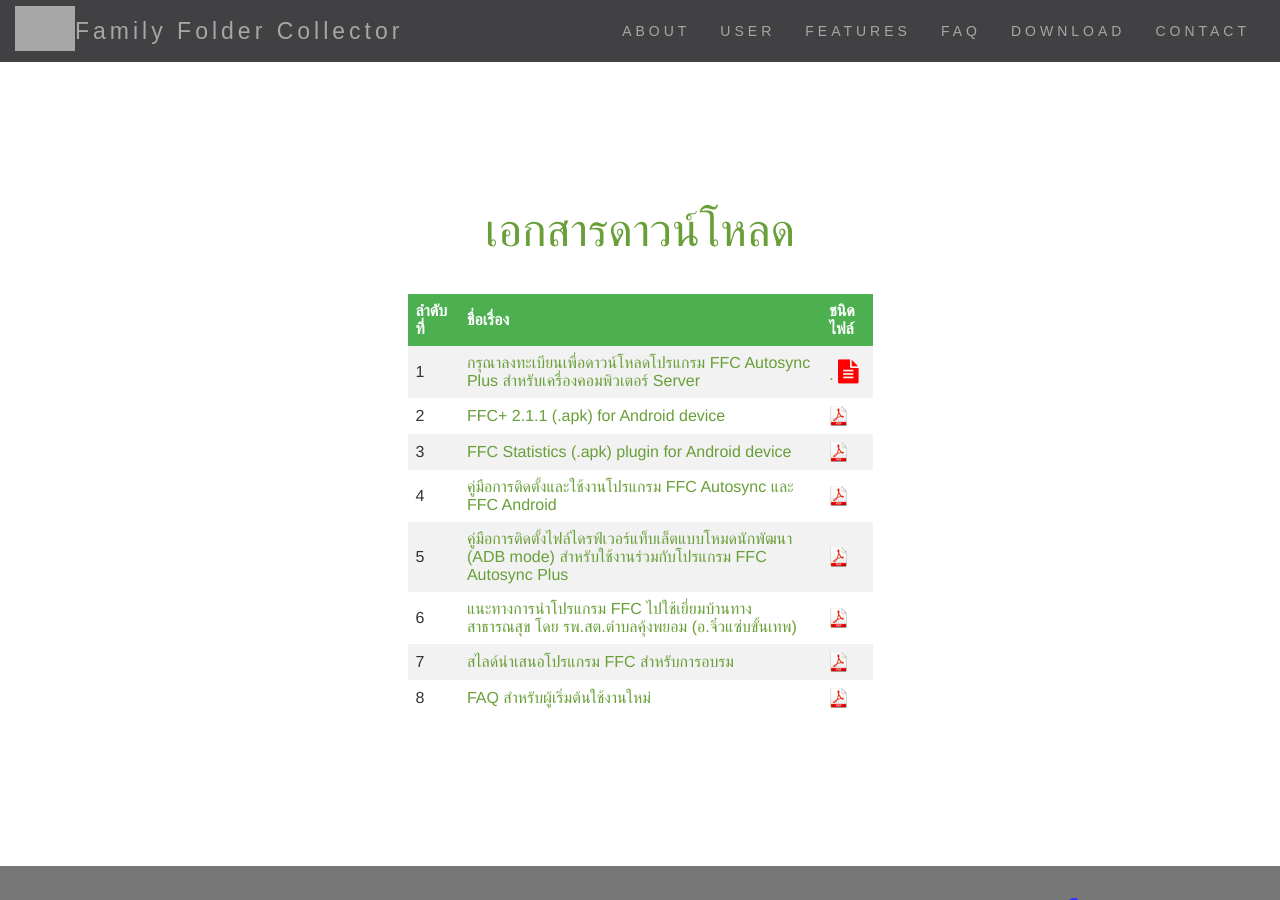
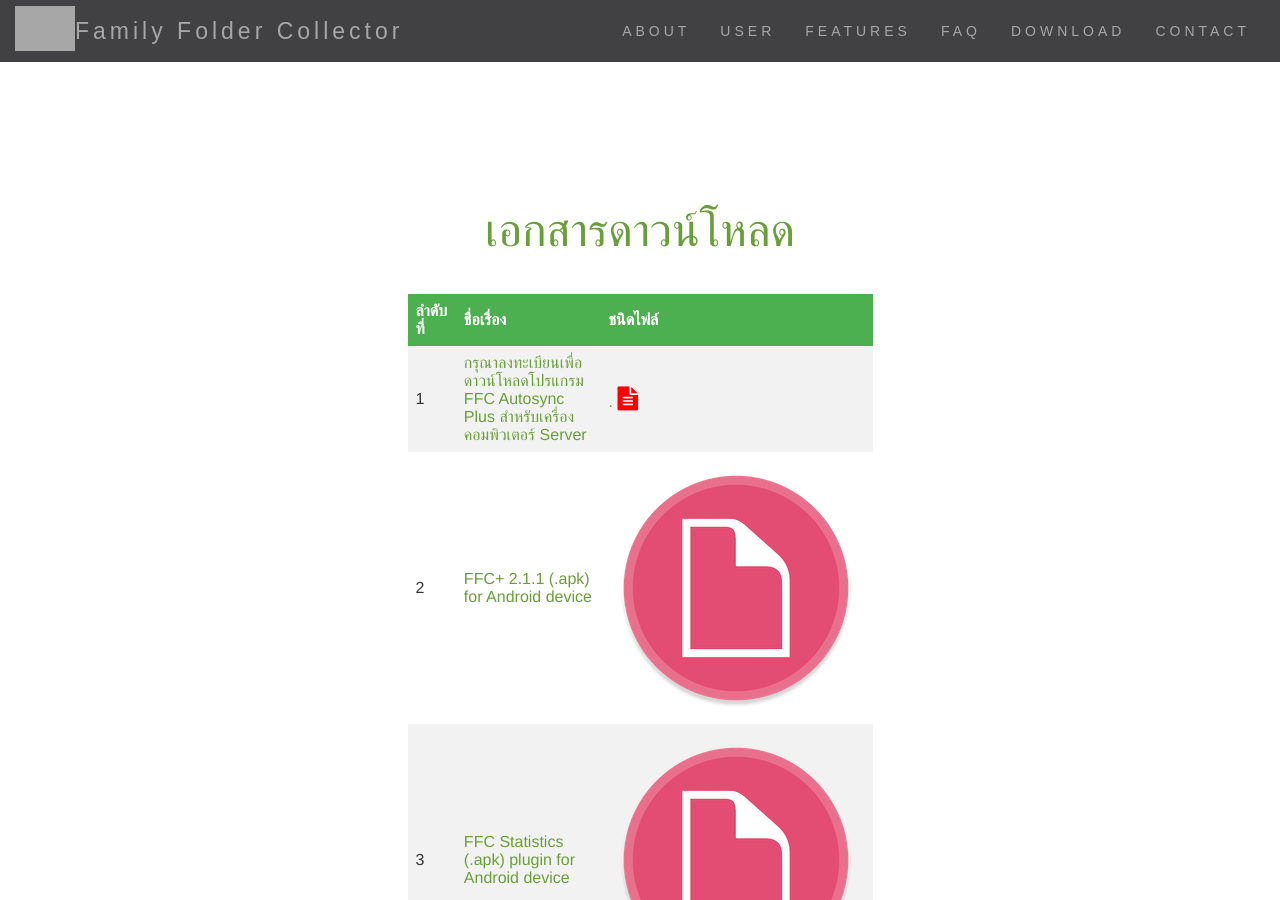
Before and after one commit to tawatchai18/tawatchai18.github.io, a Jekyll site: the page built from download-ffc.html, in a window 1280 px wide and 900 px high. Built offline with Jekyll 4.4.1, drawn with Linux system fonts in a browser that asks for light colours; nearby versions of some CDN libraries; comment, search, counter and statistics services are not loaded; grey boxes are pictures that could not be loaded.

Commit message:
Update download-ffc.html

```diff
--- a/download-ffc.html
+++ b/download-ffc.html
@@ -51,7 +51,7 @@
   <td>
     <a href="/download/FFC+_2_1_1-2013NOV22.apk">FFC+ 2.1.1 (.apk) for Android device</a></td>
     <td>
-    <img src="/img/pdf.png" alt="FFC.com">
+    <img src="/img/new.png" alt="FFC.com">
   </td>
     </tr>
 <tr>
@@ -59,7 +59,7 @@
   <td>
     <a href="/download/FFC+_Statistics_2012OCT09.apk">FFC Statistics (.apk) plugin for Android device</a></td>
     <td>
-    <img src="/img/pdf.png" alt="FFC.com">
+    <img src="/img/new.png" alt="FFC.com">
   </td>
     </tr>
 
```
